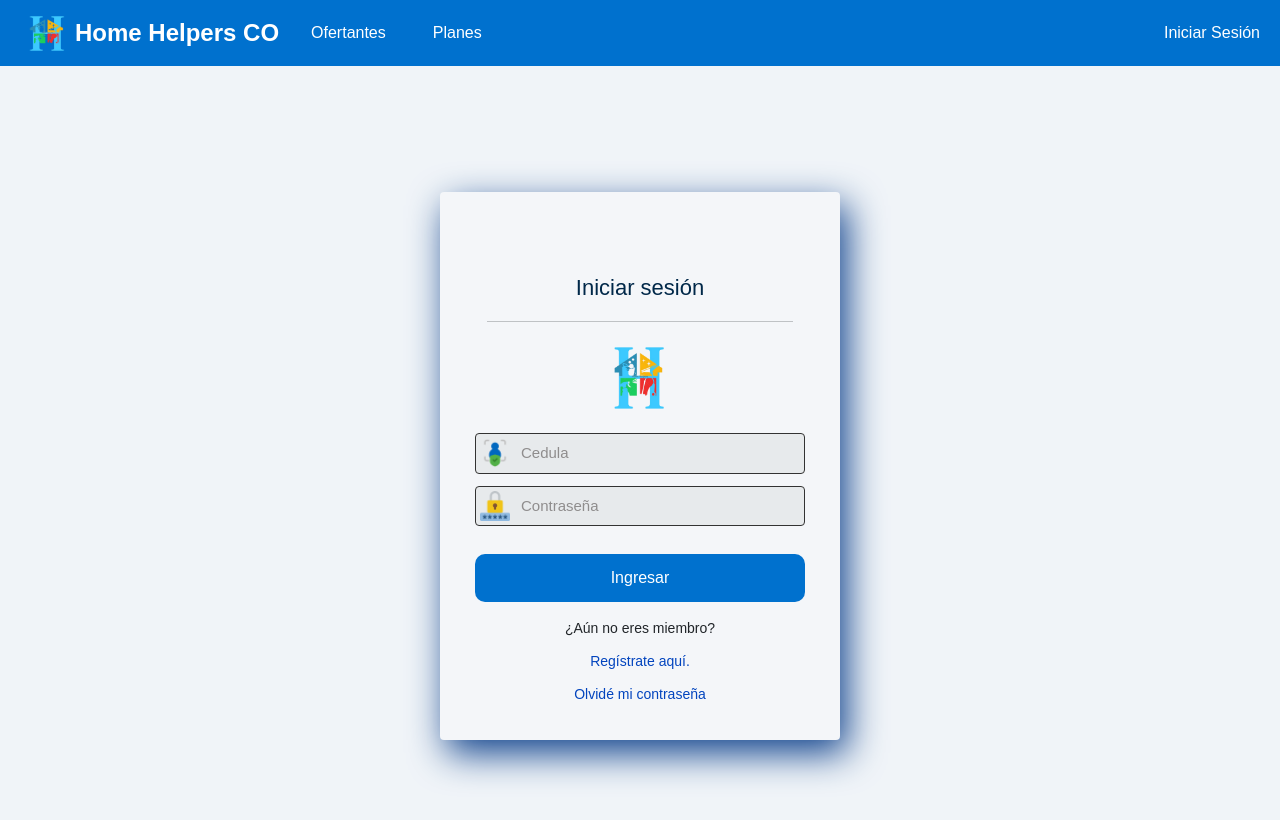
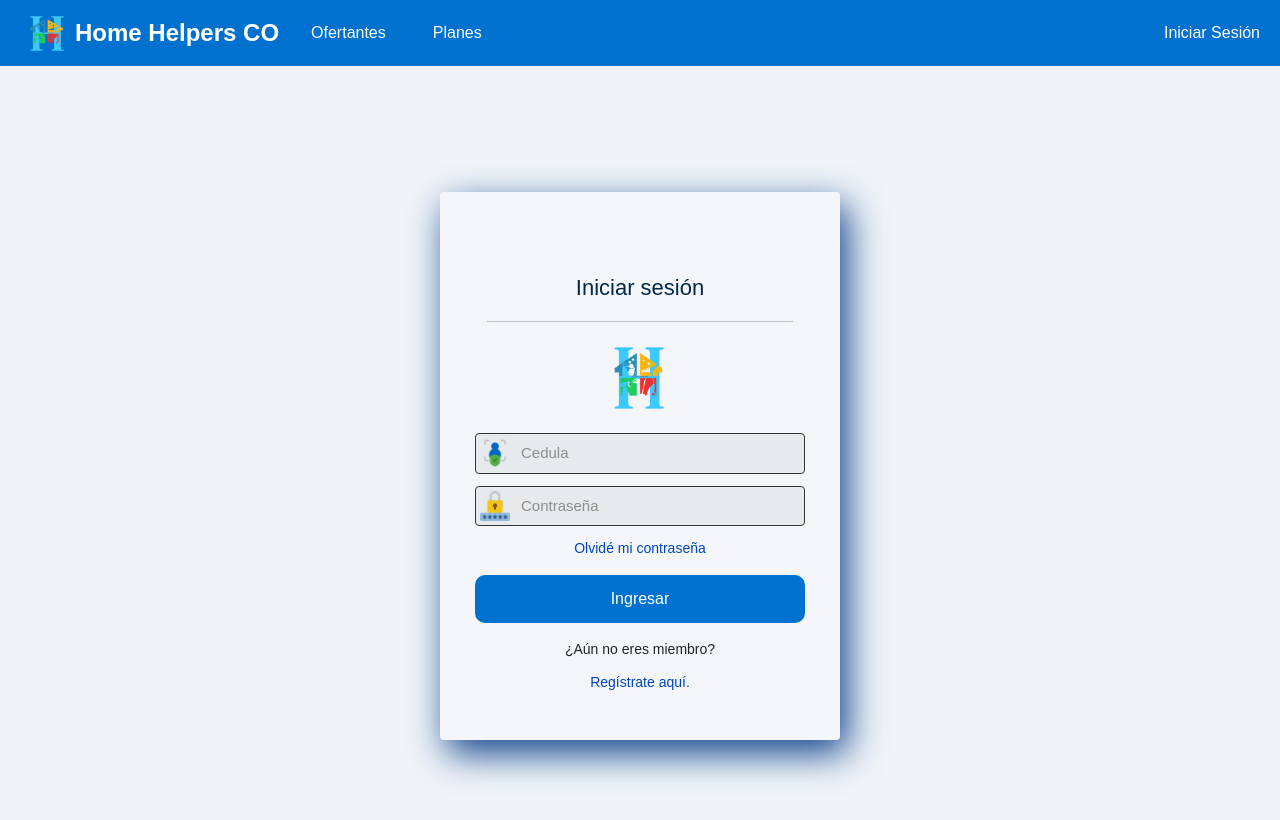
Before and after one commit to ALEJABM0817/TG, a React (Vite) app: page /Login in a window 1280 px wide. Shown: the top 820 px of the page. Built offline with nearby package versions, Linux system fonts and the light colour scheme.

Commit message:
cambios form

```diff
--- a/src/auth/pages/LoginPage.jsx
+++ b/src/auth/pages/LoginPage.jsx
@@ -70,7 +70,8 @@ export const LoginPage = () => {
                                     onChange={handleChange}
                                 />
                             </div>
-
+                            <p><Link to="/request-password-reset">Olvidé mi contraseña</Link>
+                            </p>
                             <button
                                 className="buttons"
                                 type="submit"
@@ -84,8 +85,7 @@ export const LoginPage = () => {
                             <p className="info-text">
                                 <Link to="/register">Regístrate aquí.</Link>
                             </p>
-                                <p><Link to="/request-password-reset">Olvidé mi contraseña</Link>
-                            </p>
+
                         </Form>
                     )}
                 </Formik>
```
